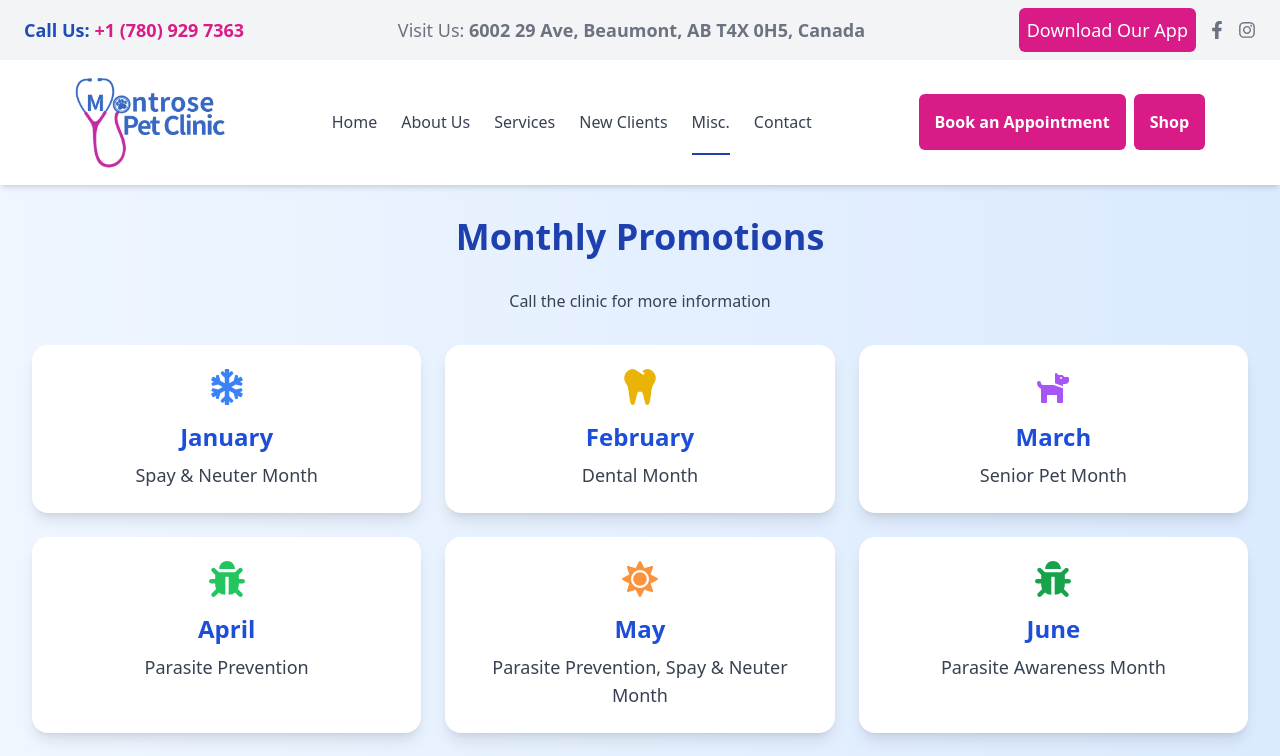
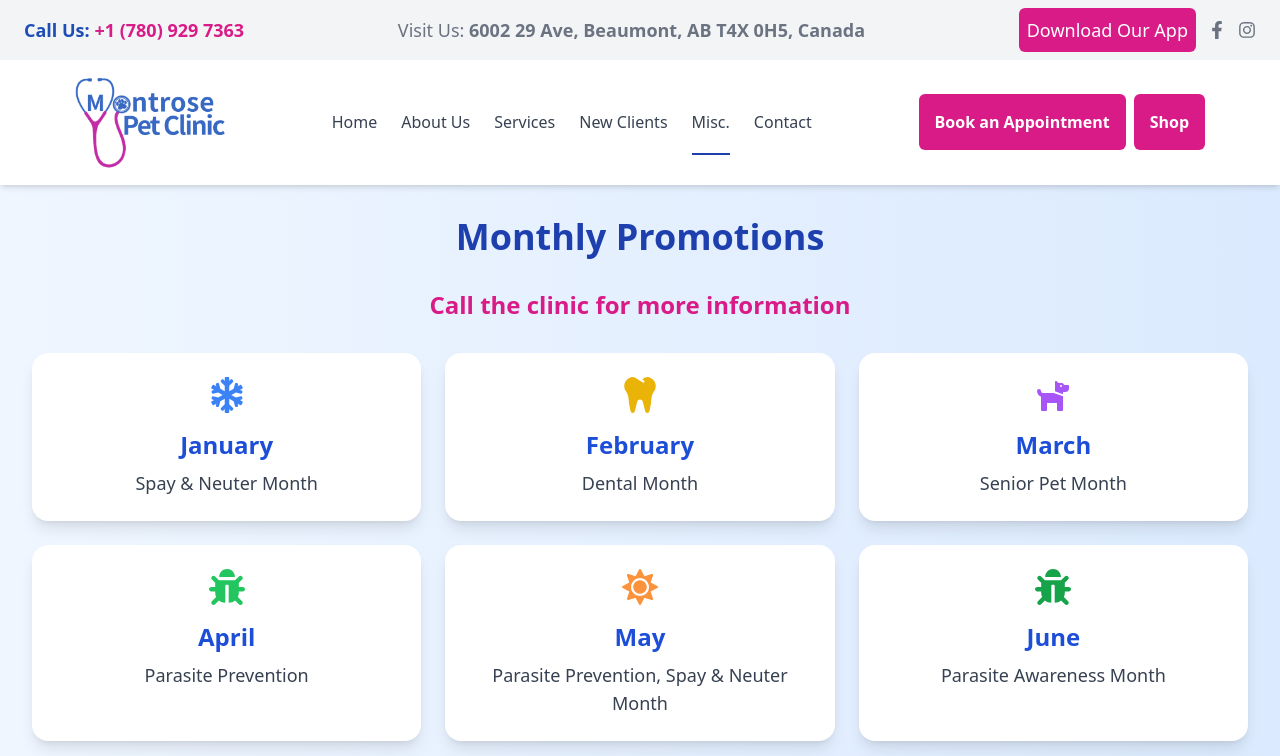
Before and after one commit to amansgith/montrose-pet-clinic, a Next.js app: page /misc/monthly-promotions in a window 1280 px wide. Shown: the top 756 px of the page. Built offline with nearby package versions, Linux system fonts and the light colour scheme.

Commit message:
fix the promos

```diff
--- a/src/app/misc/monthly-promotions/page.jsx
+++ b/src/app/misc/monthly-promotions/page.jsx
@@ -19,7 +19,7 @@ export default function MonthlyPromotions() {
   return (
     <div className="min-h-screen bg-gradient-to-r from-blue-50 to-blue-100 p-8">
       <h1 className="text-4xl font-bold text-center text-blue-800 mb-8">Monthly Promotions</h1>
-      <p className="text-center text-gray-700 mb-8">Call the clinic for more information</p>
+      <p className="text-center text-2xl font-semibold text-secondary mb-8">Call the clinic for more information</p>
       <div className="grid grid-cols-1 sm:grid-cols-2 lg:grid-cols-3 gap-6">
         {promotions.map((item, index) => (
           <div
--- a/src/components/Navbar.jsx
+++ b/src/components/Navbar.jsx
@@ -60,7 +60,7 @@ const misc = [
     href: "/misc/wellness-plans",
     submenu: wellnessplans,
   },
-  { name: "Medication Refill form", href: "/misc/medication-refill-form" },
+  { name: "Medication Refill Form", href: "/misc/medication-refill-form" },
   { name: "Food Order Forms", href: "/misc/food-order-form" },
   { name: "Monthly Promotions", href: "/misc/monthly-promotions" },
   { name: "Gallery", href: "/misc/gallery" },
```
Also changed, not shown: src/app/about/page.jsx (+0 -148 lines).
